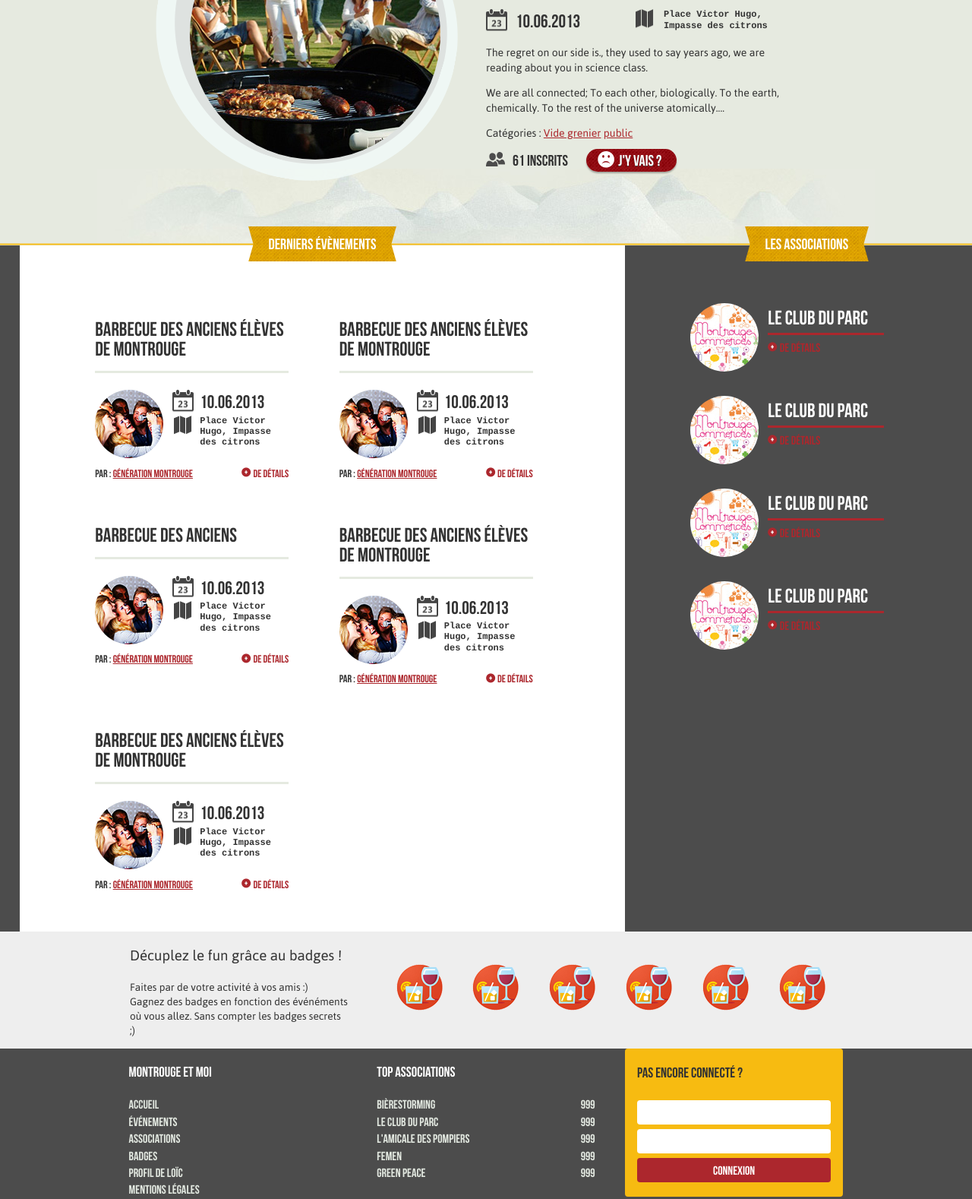
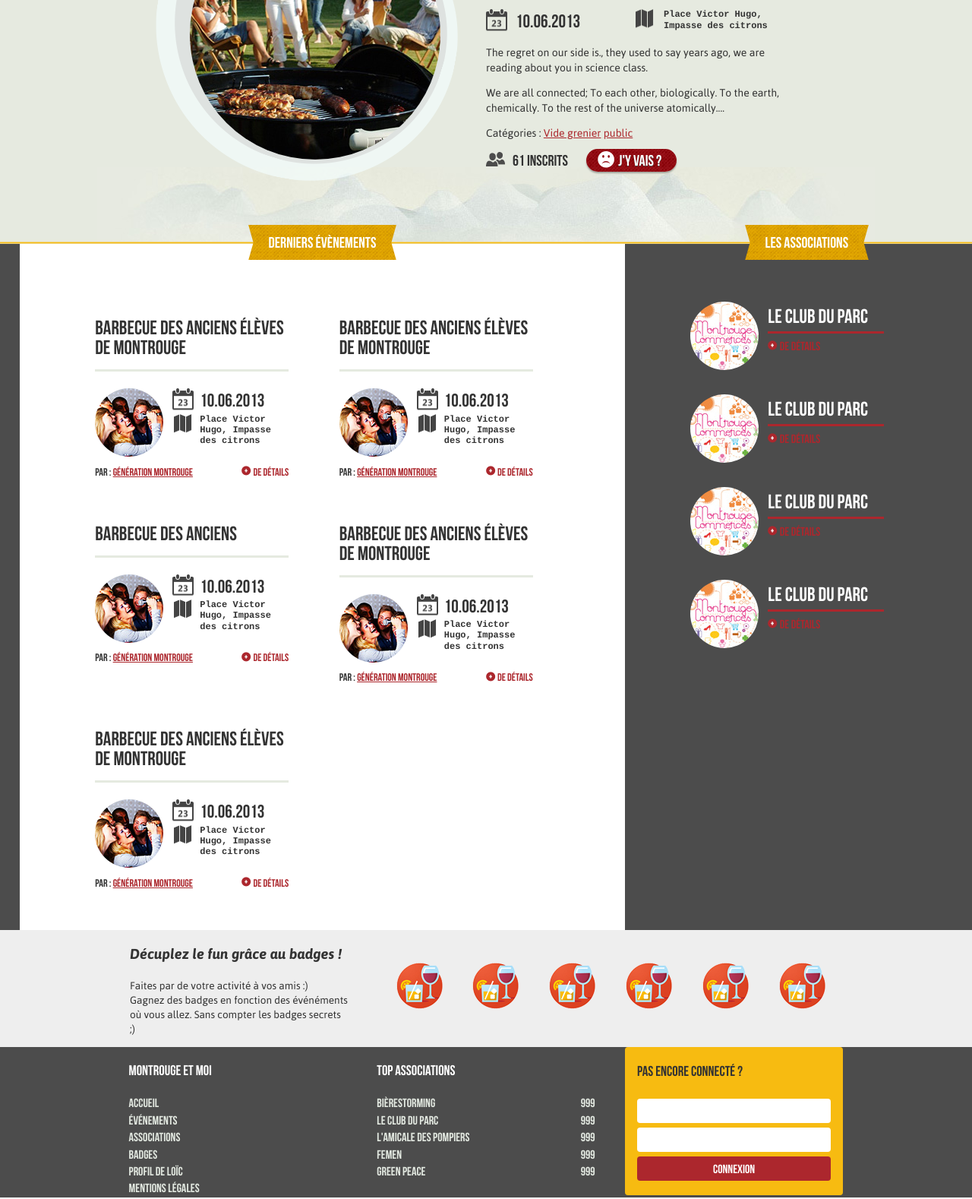
Before and after one commit to Assimyou/etmoi, a PHP site: page /etmoi/view/home.php in a window 1280 px wide. Shown: the part 445-2023 px from the top of the page at 76% size. Run offline with PHP 8.4, Linux system fonts and the light colour scheme; style sheets or scripts are compiled from the project's sources.

Commit message:
les badges article -> figure, non?

```diff
--- a/view/home.php
+++ b/view/home.php
@@ -147,24 +147,24 @@
 					</p>
 				</div>
 				<div class="badges group">
-					<article class="wobble">
+					<figure class="wobble">
 						<img src="images/badge.png" alt="badge machin">
-					</article>
-					<article class="flip">
+					</figure>
+					<figure class="flip">
 						<img src="images/badge.png" alt="badge machin">
-					</article>
-					<article class="pulse">
+					</figure>
+					<figure class="pulse">
 						<img src="images/badge.png" alt="badge machin">
-					</article>
-					<article class="swing">
+					</figure>
+					<figure class="swing">
 						<img src="images/badge.png" alt="badge machin">
-					</article>
-					<article class="wiggle">
+					</figure>
+					<figure class="wiggle">
 						<img src="images/badge.png" alt="badge machin">
-					</article>
-					<article class="bounce">
+					</figure>
+					<figure class="bounce">
 						<img src="images/badge.png" alt="badge machin">
-					</article>
+					</figure>
 				</div>
 			</div>
 		</section>
--- a/view/style/accueil.less
+++ b/view/style/accueil.less
@@ -71,6 +71,8 @@ a.btn.register{
 	background: @nuages url("img/bg-une.jpg") bottom center no-repeat;
 	&:after{
 		content: " ";
+		position: absolute;
+		bottom: 0;
 		width: 100%;
 		display: block;
 		border-top: 1px solid #eed584;
@@ -128,13 +130,10 @@ article.evenement{
 
 section{
 	text-align: center;
-
 	article{ text-align: left; }
 }
 
 .evenements{
-	float: left;
-	width: 66%;
 	background: @blanc;
 	padding-bottom: 2em;
 	.wrapper{
@@ -146,8 +145,6 @@ section{
 
 .associations{
 	position: relative;
-	float: left;
-	width: 34%;
 	color: @blanc;
 	background: @gris;
 	padding-bottom: 2em;
@@ -195,6 +192,8 @@ article.association{
 
 		h3 {
 			text-transform: none;
+			font-weight: bold;
+			font-style: italic;
 			font-family: @fontbase;
 		}
 
@@ -222,7 +221,7 @@ article.association{
 		display: inline-block;
 		width: 66%;
 
-		article {
+		figure {
 			display: inline-block;
 			margin: 1em;
 			animation-iteration-count: infinite;
```
